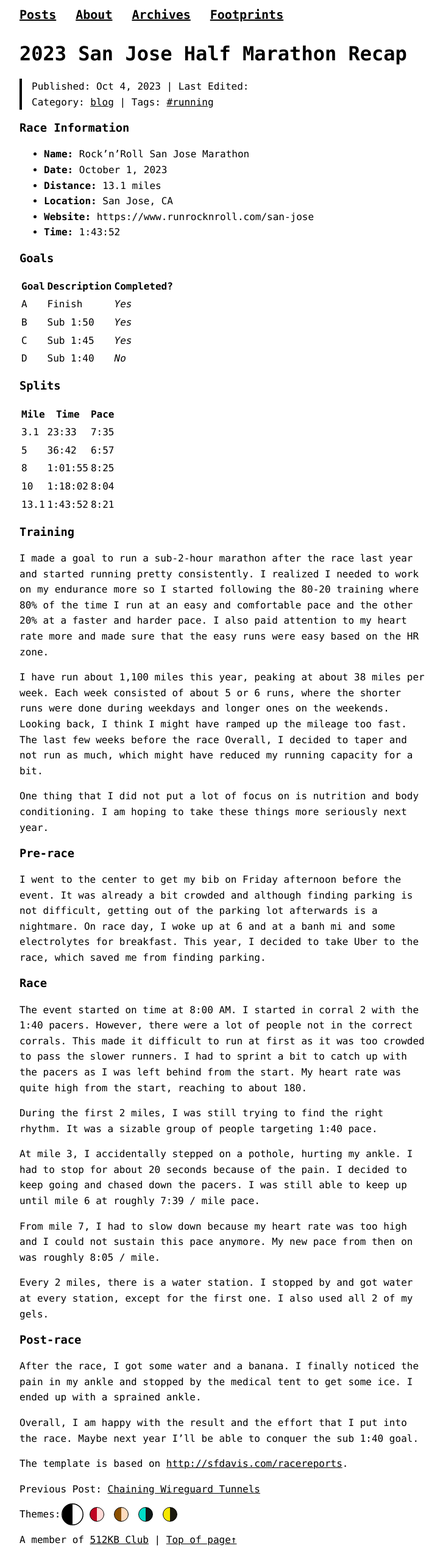
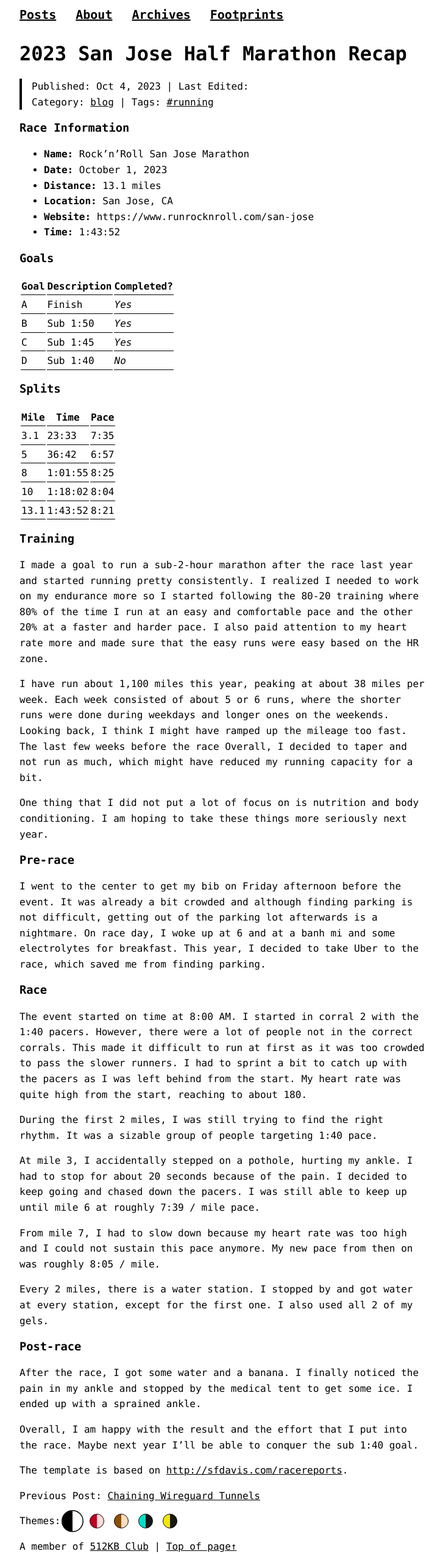
Before and after one commit to jasontthai/jasonthai.me, a Jekyll site: the page built from _posts/2023-10-04-2023-san-jose-half-marathon.md, in a window 1280 px wide. Shown: the whole page at 61% size, without its empty margins (272-999 px from the left). Built offline with Jekyll 4.4.1, drawn with Linux system fonts in a browser that asks for light colours; our own code applies the rules of GitHub Pages for plain Markdown files.

Commit message:
add table format to _posts/2023-10-04-2023-san-jose-half-marathon.md

```diff
--- a/_posts/2023-10-04-2023-san-jose-half-marathon.md
+++ b/_posts/2023-10-04-2023-san-jose-half-marathon.md
@@ -4,6 +4,12 @@
 tags:
 - running
 ---
+
+<style>
+td, th {
+  border-bottom: 1px solid;
+}
+</style>
 
 ### Race Information
 
```
